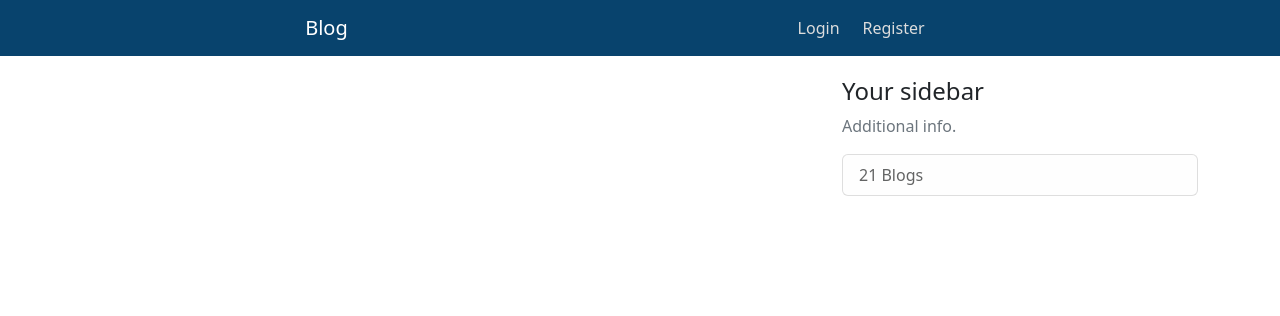
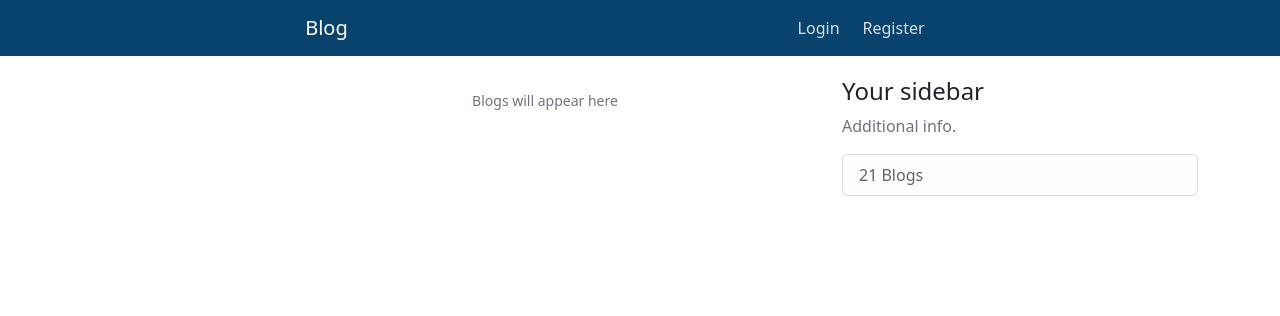
Before and after one commit to MoriKeli/blog, a Django app: page /users/homepage/ in a window 1280 px wide. Shown: the top 316 px of the page. Run offline with Django 4.2, Linux system fonts and the light colour scheme; some libraries are stand-ins or nearby versions.

Commit message:
added a minor update

```diff
--- a/users/templates/users/index.html
+++ b/users/templates/users/index.html
@@ -62,6 +62,10 @@
 
                     </article>
                 </div>
+                {% empty %}
+                <div class="text-center pt-3">
+                    <h5 class="small text-muted">Blogs will appear here</h5>
+                </div>
                 {% endfor %}
             </div>
             <div class="col-md-4">
```
